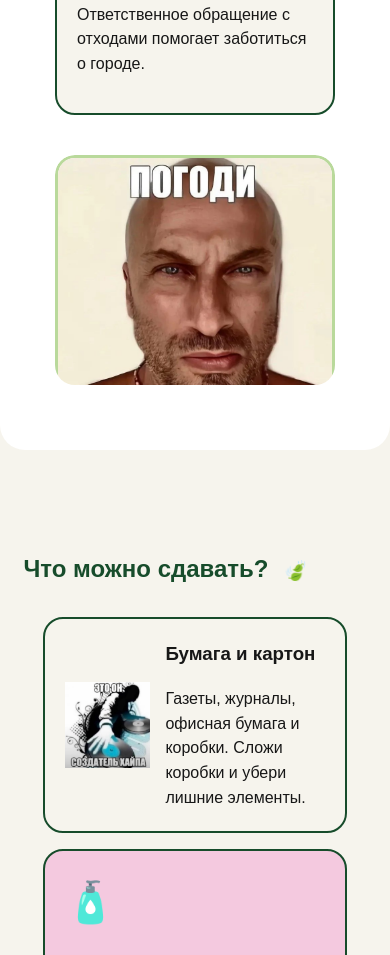
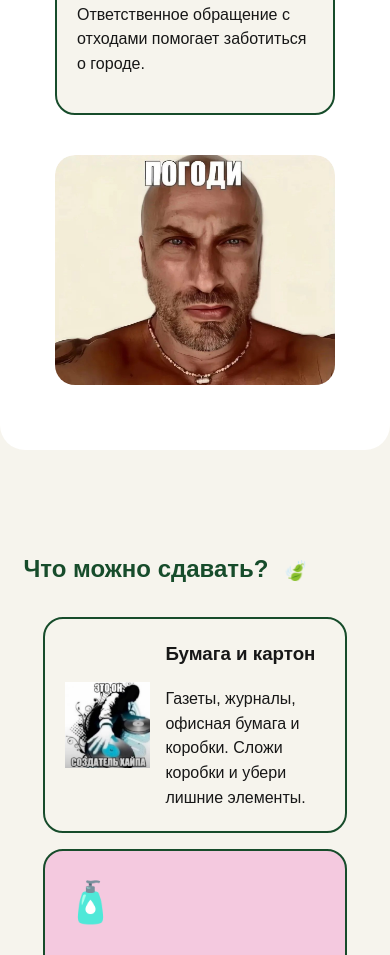
Before and after one commit to ecopokolenie/ecopokolenie, a plain HTML site: page index.html in a window 390 px wide. Shown: the part 2790-3745 px from the top of the page. Drawn offline with Linux system fonts and the light colour scheme.

Commit message:
Update index.html

```diff
--- a/index.html
+++ b/index.html
@@ -257,15 +257,10 @@
 }
 #why .cards-image img {
     width: 100%;
-    aspect-ratio: 4 / 5;
     height: auto;
-    object-fit: cover;
+    aspect-ratio: auto;
+    object-fit: contain;
     object-position: center;
-    display: block;
-    border: 3px solid #b9d99b;
-    border-radius: 20px;
-    box-sizing: border-box;
-}
 }
 /* Карточка бумаги и картона */
 .paper-card {
```
